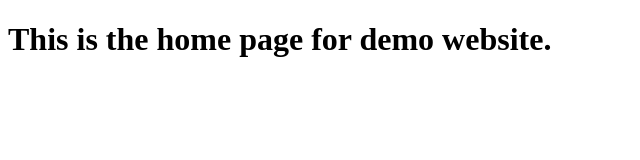
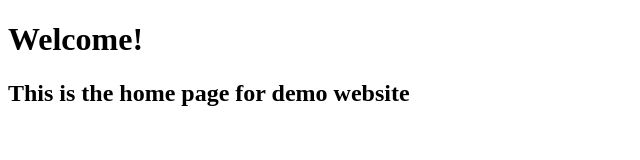
Before and after one commit to AnkitMishra408/AWSCICDDemo-Release, a plain HTML site: page Index.html in a window 1280 px wide. Shown: the whole page, without its empty margins (0-640 px from the left). Drawn offline with Linux system fonts and the light colour scheme.

Commit message:
Update Index.html

```diff
--- a/Index.html
+++ b/Index.html
@@ -7,6 +7,7 @@
     <title>GFG</title>
 </head>
 <body>
-    <h1>This is the home page for demo website.</h1>
+    <h1>Welcome!</h1>
+    <h2>This is the home page for demo website</h2>
 </body>
 </html>
```
